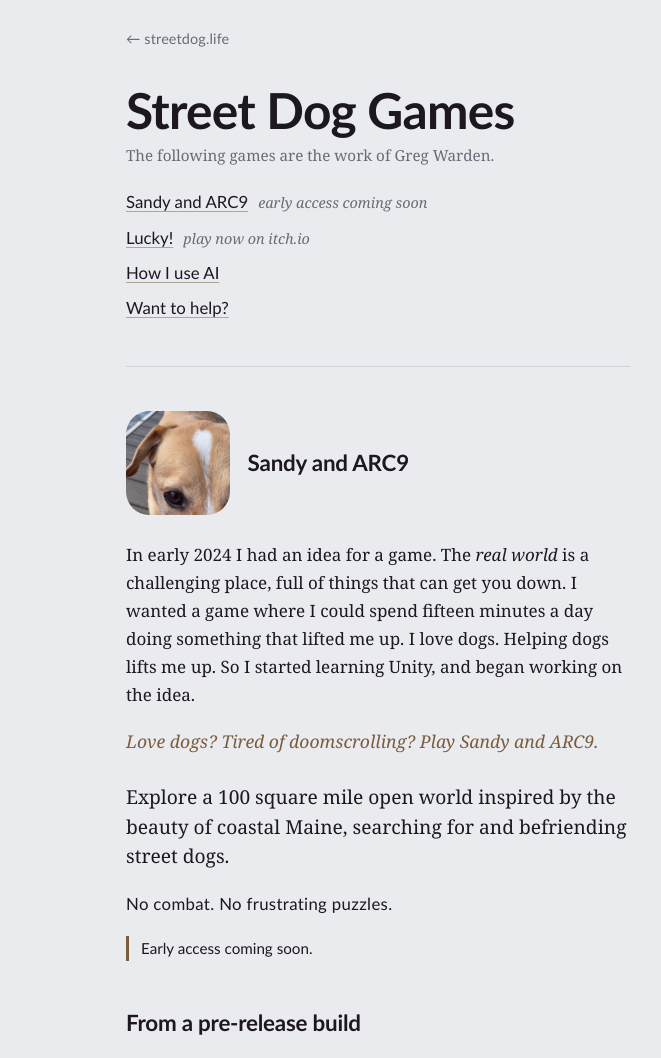
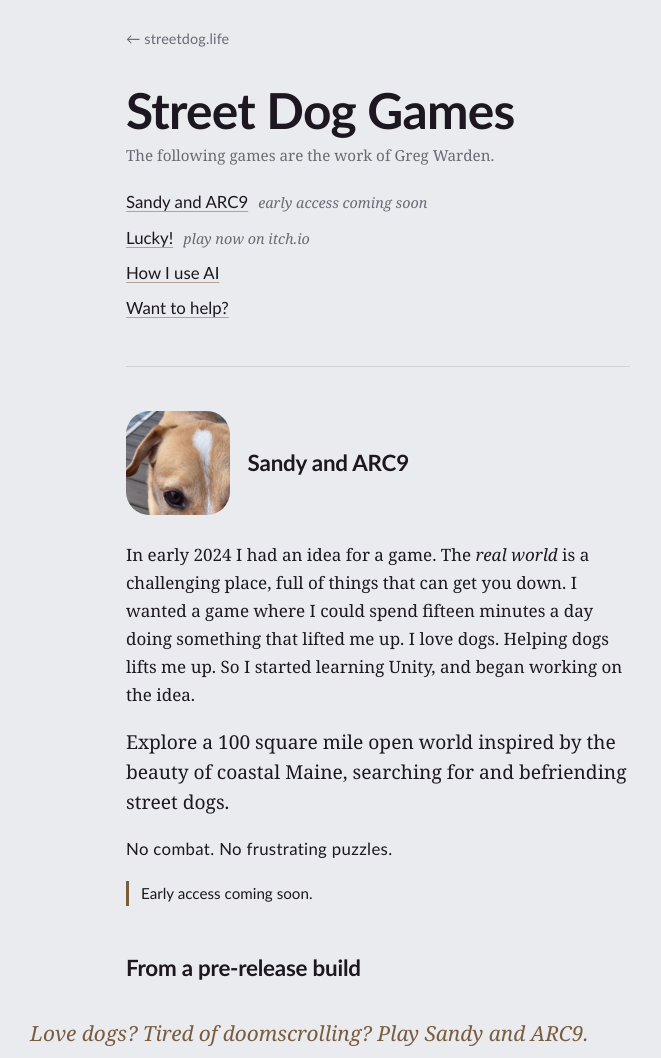
Before and after one commit to usmile1/streetdog-life, a Jekyll site: the page built from games/index.html, in a window 1280 px wide. Shown: the top 1058 px of the page, without its empty margins (262-923 px from the left). Built offline with Jekyll 4.4.1, drawn with Linux system fonts in a browser that asks for light colours; grey boxes are pictures that could not be loaded.

Commit message:
Games: Sandy and ARC9 tagline heads the clip
Co-Authored-By: Claude Opus 5.5 <noreply@anthropic.com>

```diff
--- a/assets/site.css
+++ b/assets/site.css
@@ -334,6 +334,10 @@ h2.year .count { font-family: var(--body); font-style: italic; font-size: .85rem
  * can never push the body into a sideways scroll. At narrow widths the clamp lands on 0 and the figure
  * simply sits in the column. */
 .shot { margin: 2rem calc(-1 * clamp(0rem, (100vw - var(--measure)) / 2 - 1.25rem, 6rem)); }
+.shot .cliphead {
+  margin: 0 0 .75rem;
+  font-size: 1.3rem; font-style: italic; line-height: 1.35; color: var(--accent);
+}
 .shot img, .shot video { display: block; width: 100%; height: auto; border: 1px solid var(--rule); }
 .shot figcaption {
   margin: .65rem .25rem 0;
--- a/games/index.html
+++ b/games/index.html
@@ -36,8 +36,6 @@ og_description: "Love dogs? Tired of doomscrolling? Play Sandy and ARC9. Early a
     and began working on the idea.
   </p>
 
-  <p class="tagline">Love dogs? Tired of doomscrolling? Play Sandy and ARC9.</p>
-
   <!-- The pitch, then the two promises, then when. The lead is set a step larger than body text
        because it is the one sentence that has to sell the game; the promises are their own line so
        they read as claims about the game rather than more description. -->
@@ -56,7 +54,10 @@ og_description: "Love dogs? Tired of doomscrolling? Play Sandy and ARC9. Early a
        poster frame stands in. Encoded from ~/Movies/SA9.mov: letterbox cropped, 1280 wide, no audio. -->
   <h2>From a pre-release build</h2>
 
+  <!-- The tagline heads the clip: inside the figure, so it lines up with the video's left edge when
+       the figure breaks out of the column. -->
   <figure class="shot">
+    <p class="cliphead">Love dogs? Tired of doomscrolling? Play Sandy and ARC9.</p>
     <video id="sa9-clip" src="/assets/sandy-arc9-clip.mp4" poster="/assets/sandy-arc9-clip-poster.jpg"
            width="1280" height="590" autoplay muted loop playsinline controls preload="metadata"
            aria-label="Thirty seconds of play. ARC9, a small white robot, walks through a coastal
```
